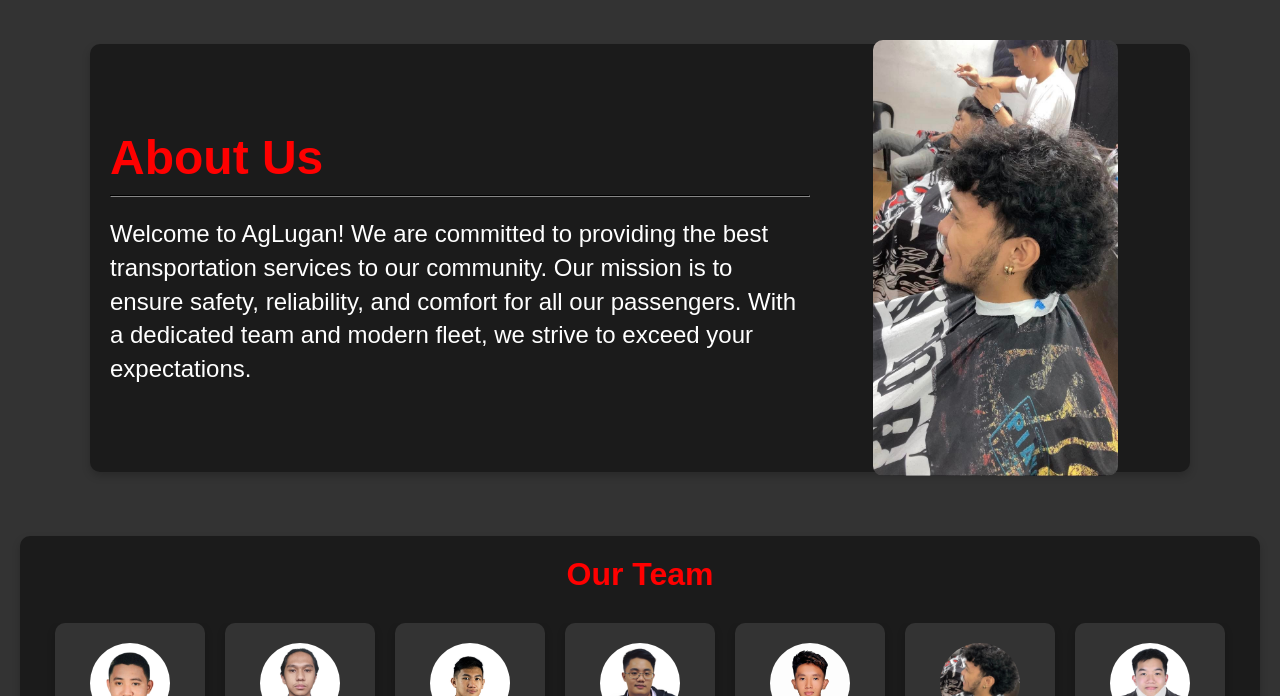
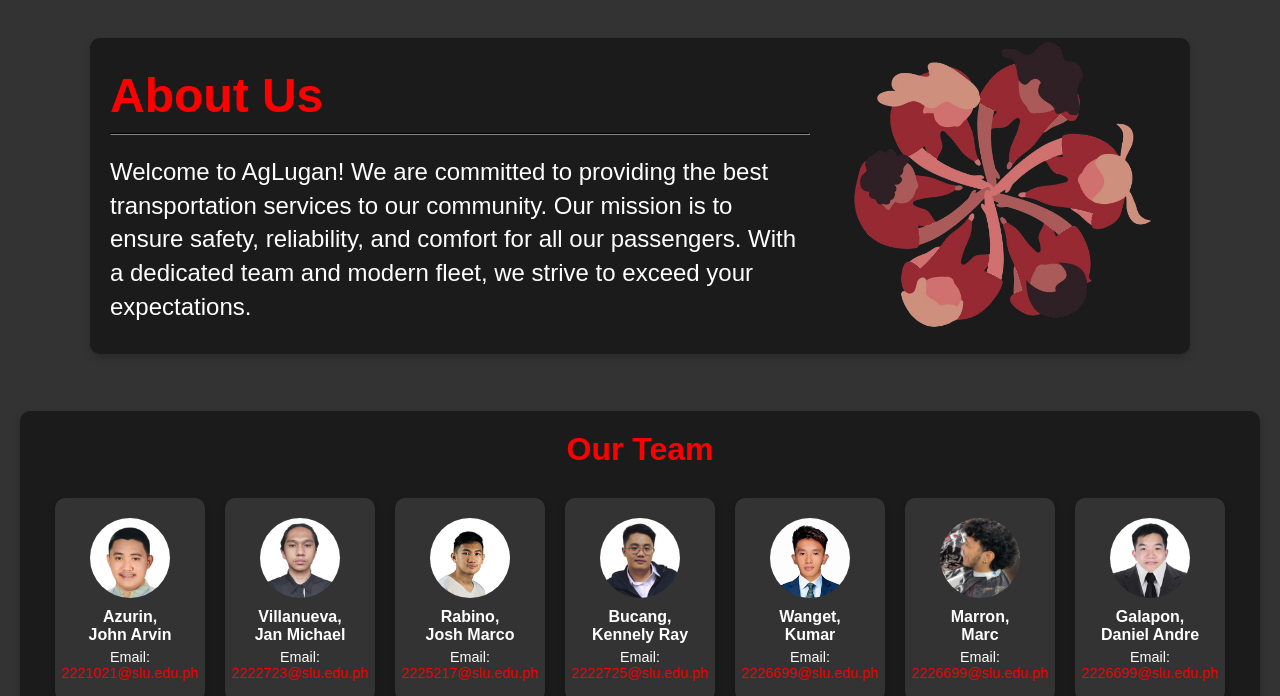
Before and after one commit to Ke-yuu/AgLugan, a PHP site: page /html/aboutUsPage.html in a window 1280 px wide. Shown: the part 104-800 px from the top of the page. Run offline with PHP 8.4, Linux system fonts and the light colour scheme.

Commit message:
fixed about us picture

```diff
--- a/css/aboutUsStyle.css
+++ b/css/aboutUsStyle.css
@@ -135,7 +135,7 @@
 }
 
 .image-section img {
-    max-width: 70%;
+    max-width: 100%;
     height: auto;
     border-radius: 10px;
 }
--- a/html/aboutUsPage.html
+++ b/html/aboutUsPage.html
@@ -26,7 +26,7 @@
                 <p>Welcome to AgLugan! We are committed to providing the best transportation services to our community. Our mission is to ensure safety, reliability, and comfort for all our passengers. With a dedicated team and modern fleet, we strive to exceed your expectations.</p>
             </div>
             <div class="image-section">
-                <img src="../media/marc.jpg" alt="About Us Image">
+                <img src="../media/team.png" alt="About Us Image">
             </div>
         </div>
     </section>
```
Also changed, not shown: media/team.png (added).
